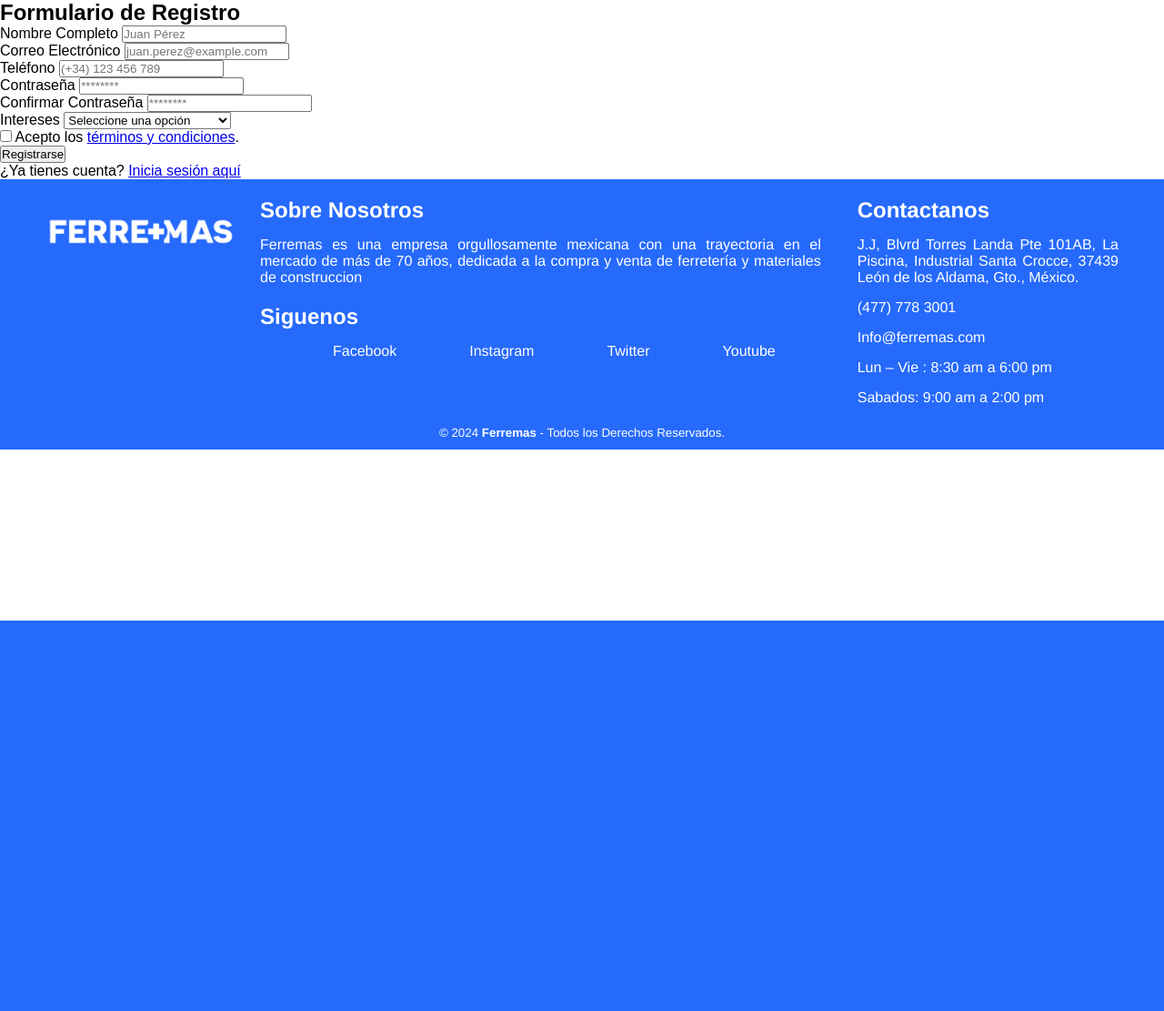
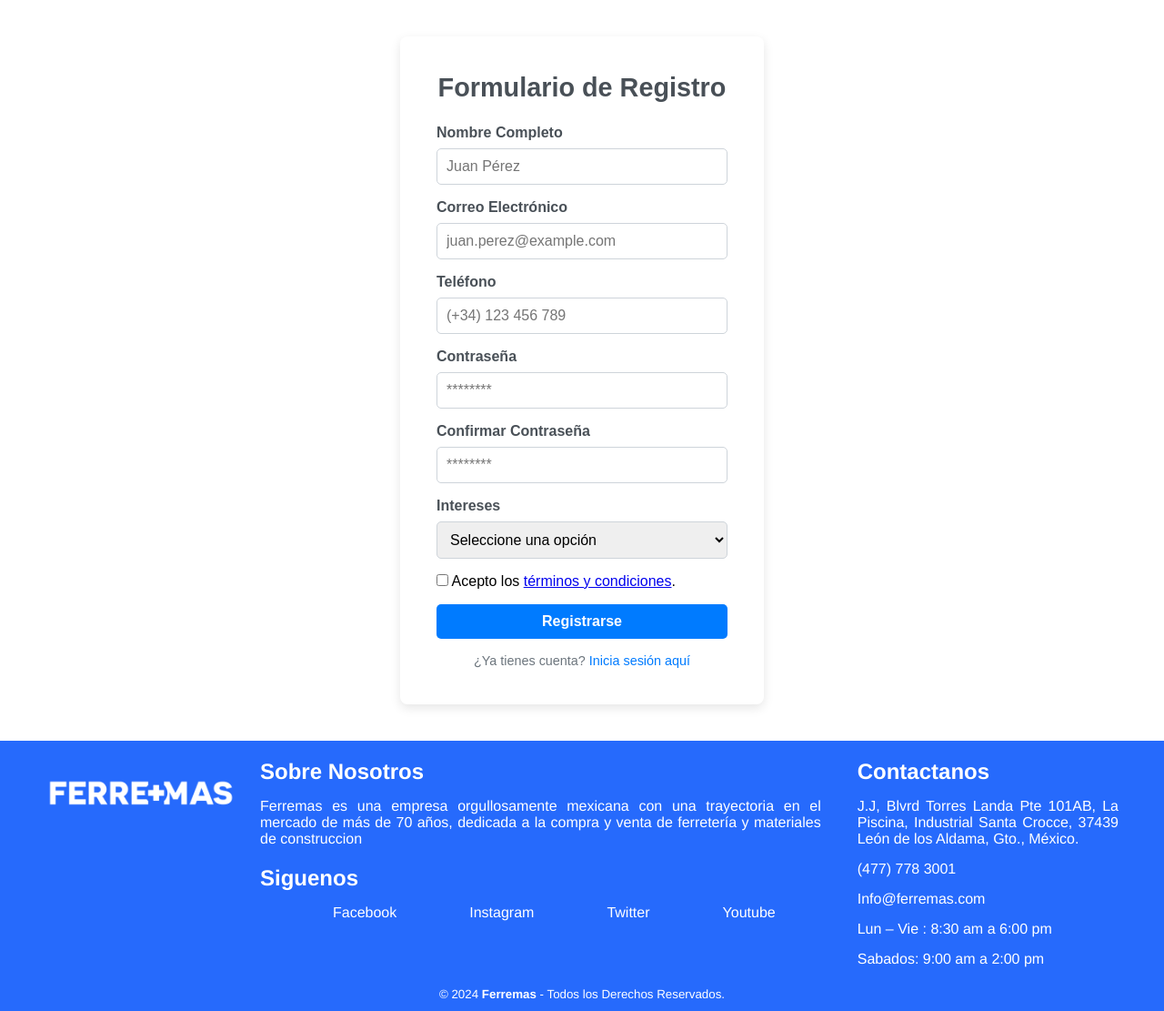
Before and after one commit to alovidal/Ferremas, a Django app: page /Ferremas/register/ in a window 1280 px wide. Shown: the part 118-1229 px from the top of the page at 91% size. Before the commit the page ends 800 px from the top, so only its background shows below. Run offline with Django 5.2, Linux system fonts and the light colour scheme.

Commit message:
CRUD
correcciones

```diff
--- a/Django/ferremas/static/css/cata.css
+++ b/Django/ferremas/static/css/cata.css
@@ -1,36 +1,138 @@
-/* Estilos generales para la página */
+/* Contenedor principal */
+
 body {
     font-family: Arial, Helvetica, sans-serif;
 }
 
-.container {
+.main-container {
+    display: flex;
+    justify-content: center;
+    align-items: center;
+    padding: 40px 0; /* Espacio alrededor del formulario */
+}
+
+/* Tarjeta de inicio de sesión */
+.login-card {
+    width: 100%;
+    max-width: 400px;
+    background-color: #ffffff;
+    border-radius: 8px;
+    box-shadow: 0 4px 12px rgba(0, 0, 0, 0.1);
     padding: 20px;
 }
 
+/* Otros estilos de la tarjeta */
+.card-content {
+    padding: 20px;
+    text-align: center;
+}
+
+.card-title {
+    font-size: 1.8rem;
+    color: #495057;
+    font-weight: bold;
+    margin-bottom: 1.5rem;
+}
+
+.form-group {
+    margin-bottom: 1rem;
+    text-align: left;
+}
+
+.form-label {
+    font-weight: 600;
+    color: #495057;
+    display: block;
+    margin-bottom: 0.5rem;
+}
+
+.form-control {
+    width: 100%;
+    padding: 10px;
+    border: 1px solid #ced4da;
+    border-radius: 5px;
+    font-size: 1rem;
+}
+
+.form-control:focus {
+    border-color: #007bff;
+    outline: none;
+    box-shadow: 0 0 5px rgba(0, 123, 255, 0.25);
+}
+
+.btn-submit {
+    width: 100%;
+    padding: 10px;
+    background-color: #007bff;
+    color: #ffffff;
+    font-weight: bold;
+    border: none;
+    border-radius: 5px;
+    font-size: 1rem;
+    cursor: pointer;
+    transition: background-color 0.3s ease;
+}
+
+.btn-submit:hover {
+    background-color: #0056b3;
+}
+
+.register-link {
+    margin-top: 1rem;
+    font-size: 0.9rem;
+    color: #6c757d;
+}
+
+.register-link a {
+    color: #007bff;
+    text-decoration: none;
+}
+
+.register-link a:hover {
+    text-decoration: underline;
+}
+
+/* Estilos para la gestión de usuarios */
+
+/* Contenedor principal */
+.container {
+    width: 100%;
+    max-width: 1000px;
+    margin: 0 auto;
+    padding: 20px;
+}
+
+/* Estilos para la tabla de usuarios */
 .table {
     width: 100%;
     border-collapse: collapse;
 }
 
-.table th, .table td {
-    padding: 10px;
+.table th,
+.table td {
+    padding: 12px;
     text-align: left;
-    border: 1px solid #dee2e6;
+    border-bottom: 1px solid #ddd;
 }
 
 .table th {
     background-color: #f8f9fa;
+    font-weight: bold;
+}
+
+.table tr:hover {
+    background-color: #f1f1f1;
 }
 
 /* Botones de acción */
 .btn-edit {
-    padding: 8px 16px;
+    padding: 10px 20px;
     background-color: #28a745; /* Verde */
-    color: #fff;
+    color: #ffffff;
     font-weight: bold;
     border: none;
     border-radius: 5px;
-    text-decoration: none;
+    font-size: 1rem;
     cursor: pointer;
     transition: background-color 0.3s ease;
 }
@@ -40,13 +142,13 @@
 }
 
 .btn-delete {
-    padding: 8px 16px;
+    padding: 10px 20px;
     background-color: #dc3545; /* Rojo */
-    color: #fff;
+    color: #ffffff;
     font-weight: bold;
     border: none;
     border-radius: 5px;
-    text-decoration: none;
+    font-size: 1rem;
     cursor: pointer;
     transition: background-color 0.3s ease;
 }
@@ -55,7 +157,7 @@
     background-color: #c82333; /* Rojo oscuro */
 }
 
-/* Estilos de alertas */
+/* Estilos adicionales para las alertas */
 .alert-container {
     margin: 20px 0;
 }
--- a/Django/ferremas/templates/pages/gestionarUsuarios.html
+++ b/Django/ferremas/templates/pages/gestionarUsuarios.html
@@ -36,7 +36,9 @@
                     <td>
                         <!-- Botones de acción con colores personalizados -->
                         <a href="#" class="btn-edit">Editar</a>
-                        <a href="#" class="btn-delete">Eliminar</a>
+                        <a href="{% url 'eliminar_usuario' user.id %}" class="btn-delete">Eliminar</a>
+
+
                     </td>
                 </tr>
                 {% empty %}
--- a/Django/ferremas/urlsC.py
+++ b/Django/ferremas/urlsC.py
@@ -6,5 +6,6 @@
     path('login/', viewsC.login_view, name='login'),
     path('register/', viewsC.register_view, name='register'),
     path('gestionarUsuarios/', viewsC.gestionarUsuarios_view, name='gestionarUsuarios'),
+    path('eliminar_usuario/<int:user_id>/', viewsC.eliminar_usuario, name='eliminar_usuario'),
     # Otros paths
 ]
--- a/Django/ferremas/viewsC.py
+++ b/Django/ferremas/viewsC.py
@@ -3,6 +3,7 @@
 from django.contrib.auth.models import User
 from django.contrib import messages
 from .models import UserProfile
+from django.shortcuts import get_object_or_404, redirect
 
 def login_view(request):
     if request.method == 'POST':
@@ -14,7 +15,7 @@
             return redirect('home')  # Redirigir a la página principal
         else:
             messages.error(request, 'Usuario o contraseña incorrectos')
-    return render(request, 'login.html')
+    return render(request, 'pages/login.html')
 
 def register_view(request):
     context = {}
@@ -78,3 +79,16 @@
             return redirect('register')
 
     return render(request, "pages/register.html")
+
+#Eliminar Usuario
+
+def eliminar_usuario(request, user_id):
+    user = get_object_or_404(User, id=user_id)
+
+    # Asegúrate de que el usuario que está intentando eliminarlo tenga permisos para hacerlo
+    # Puedes agregar una verificación de permisos según tus necesidades
+
+    user.delete()  # Elimina al usuario de la base de datos
+
+    # Redirige a la página de gestionar usuarios después de la eliminación
+    return redirect('gestionarUsuarios')  # Asegúrate de que la URL "gestionar_usuarios" esté definida
```
